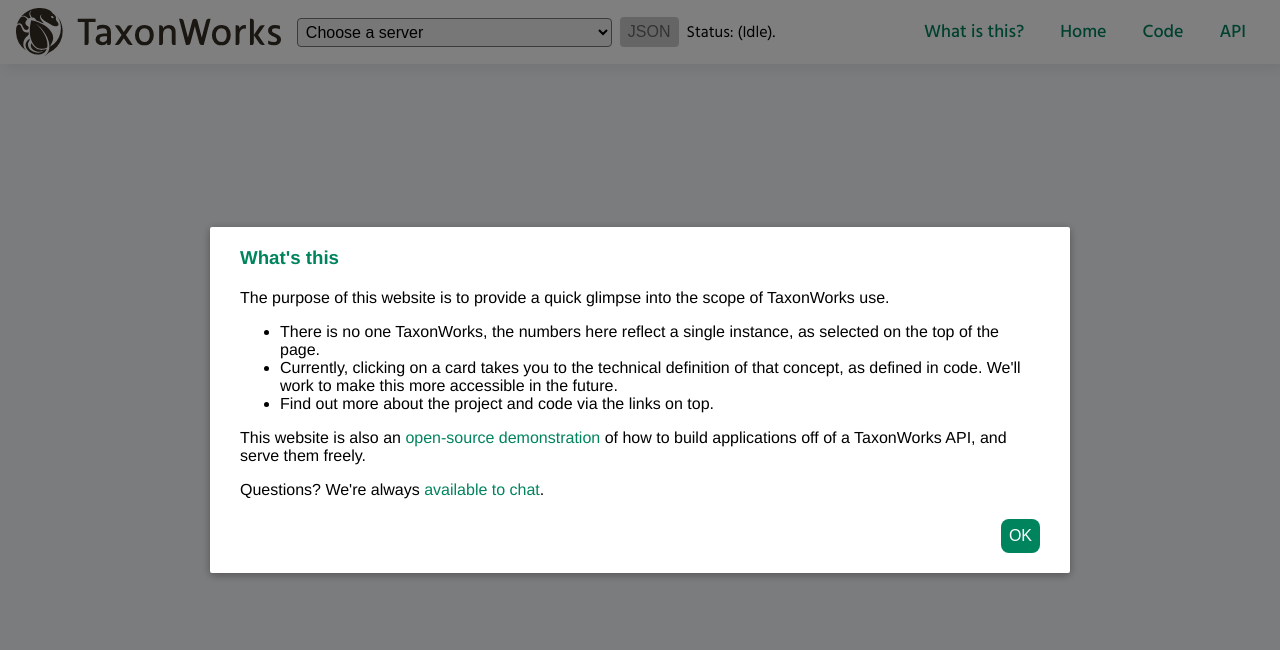
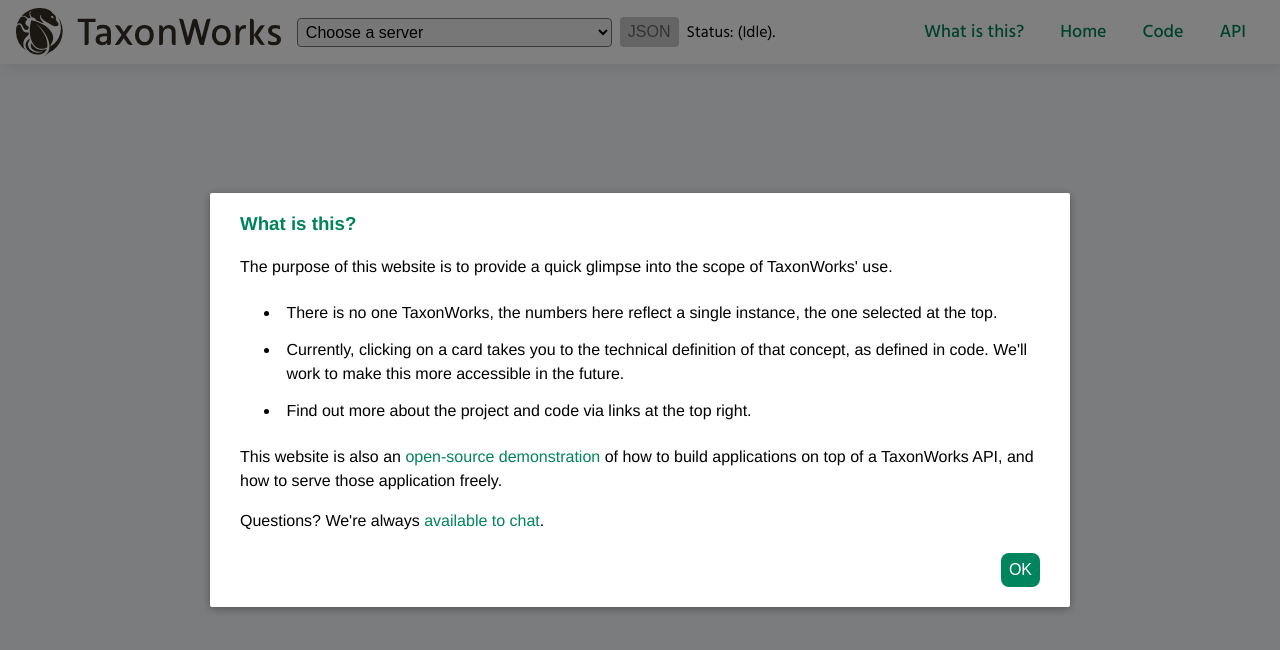
Before and after one commit to SpeciesFileGroup/taxonworks_stats, a Vue app: page / in a window 1280 px wide. Both pictures are taken after a click on the link "What is this?". Shown: the top 650 px of the page. Built offline with nearby package versions, Linux system fonts and the light colour scheme.

Commit message:
whitespace on what is this

```diff
--- a/src/components/WhatThis.vue
+++ b/src/components/WhatThis.vue
@@ -10,15 +10,17 @@
     <modal-component
       v-if="showModal"
       @close="setModalView(false)">
-      <h3 slot="header">What's this</h3>
+      <h3 slot="header">What is this?</h3>
       <div slot="body">
-        <p>The purpose of this website is to provide a quick glimpse into the scope of TaxonWorks use.</p>
+        <p>The purpose of this website is to provide a quick glimpse into the scope of TaxonWorks' use.</p>
+        <p>
         <ul>
-          <li>There is no one TaxonWorks, the numbers here reflect a single instance, as selected on the top of the page.</li>
+          <li>There is no one TaxonWorks, the numbers here reflect a single instance, the one selected at the top.</li>
           <li>Currently, clicking on a card takes you to the technical definition of that concept, as defined in code.  We'll work to make this more accessible in the future.</li>
-          <li>Find out more about the project and code via the links on top.</li>
+          <li>Find out more about the project and code via links at the top right.</li>
         </ul>
-        <p>This website is also an <a href="https://github.com/SpeciesFileGroup/taxonworks_stats">open-source demonstration</a> of how to build applications off of a TaxonWorks API, and serve them freely.</p>
+        </p>
+        <p>This website is also an <a href="https://github.com/SpeciesFileGroup/taxonworks_stats">open-source demonstration</a> of how to build applications on top of a TaxonWorks API, and how to serve those application freely.</p>
         <p>Questions? We're always <a href="https://gitter.im/SpeciesFileGroup/taxonworks">available to chat</a>.</p>
       </div>
     </modal-component>
@@ -46,9 +48,15 @@ export default {
 }
 </script>
 <style>
+  .modal-body {
+    line-height: 1.5;
+  }
   span.modal-button {
     white-space: nowrap;
     cursor: pointer;
     color: #00845D;
   }
+  li {
+    padding: 0.4em;
+  }
 </style>
```
